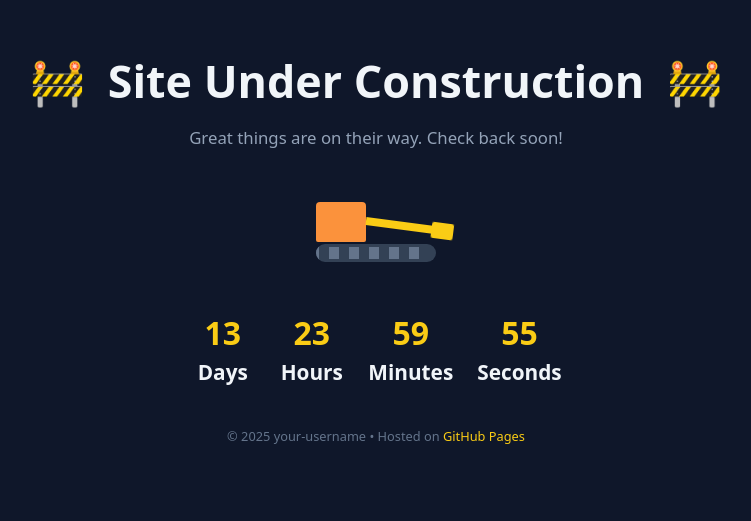
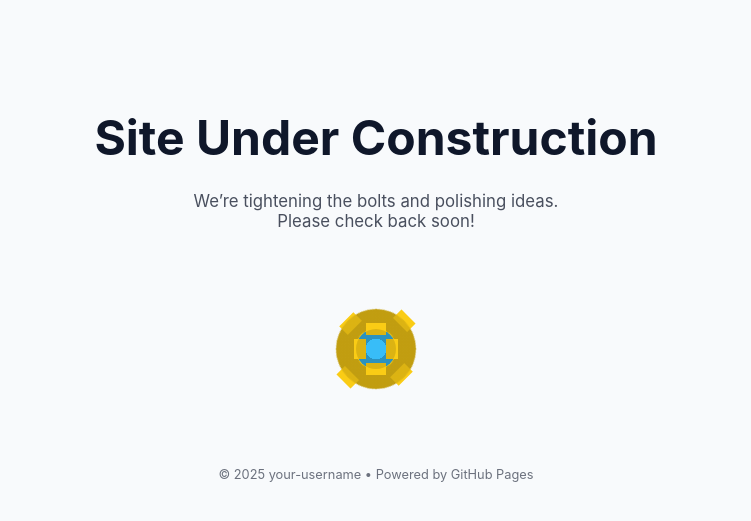
Before and after one commit to issabaddour/issabaddour.github.io, a plain HTML site: page index.html in a window 1280 px wide. Shown: the part 153-674 px from the top of the page, without its empty margins (264-1015 px from the left). Drawn offline with Linux system fonts and the light colour scheme.

Commit message:
Update index.html

```diff
--- a/index.html
+++ b/index.html
@@ -3,77 +3,83 @@
 <head>
 <meta charset="UTF-8">
 <meta name="viewport" content="width=device-width, initial-scale=1">
-<title>Site Under Construction</title>
+<title>Coming Soon</title>
 
 <style>
-/* ---------- CSS RESET ---------- */
-*,*:before,*:after{box-sizing:border-box;margin:0;padding:0;font:inherit}
-body{font-family:system-ui,-apple-system,"Segoe UI",Roboto,sans-serif;
-     display:flex;flex-direction:column;align-items:center;justify-content:center;
-     min-height:100vh;background:#0f172a;color:#f1f5f9;text-align:center;
-     line-height:1.45;padding:2rem}
-/* ---------- COLORS ---------- */
+/* ---- THEME ---- */
 :root{
-  --yellow:#facc15; --orange:#fb923c; --dark:#0f172a; --stone:#334155;
+  --bg:#0f172a;          /* slate-900 */
+  --fg:#e2e8f0;          /* slate-200 */
+  --accent:#38bdf8;      /* sky-400 */
+  --gear:#facc15;        /* amber-400 */
+  font-family: "Inter",system-ui,sans-serif;
 }
-/* ---------- HEADLINE ---------- */
-h1{font-size:clamp(1.9rem,4vw,2.8rem);font-weight:700;margin-bottom:.75rem}
-p.lead{color:#94a3b8;font-size:1.05rem;margin-bottom:2rem}
-/* ---------- ANIMATED EXCAVATOR ---------- */
-.excavator{position:relative;width:120px;height:80px;margin-bottom:3rem}
-.cab{width:50px;height:40px;background:var(--orange);border-radius:4px 4px 2px 2px;position:absolute;left:0;top:20px}
-.arm{width:70px;height:8px;background:var(--yellow);position:absolute;left:50px;top:35px;transform-origin:left center;animation:swing 4s infinite ease-in-out}
-@keyframes swing{0%,100%{transform:rotate(-10deg)}50%{transform:rotate(25deg)}}
-.bucket{width:22px;height:16px;background:var(--yellow);position:absolute;right:-18px;top:-4px;border-radius:2px}
-.track{width:120px;height:18px;background:var(--stone);border-radius:9px;position:absolute;bottom:0;left:0;overflow:hidden}
-.track:before{content:"";position:absolute;inset:3px;background:repeating-linear-gradient(90deg,#64748b 0 10px,transparent 10px 20px);animation:scroll 2s linear infinite}
-@keyframes scroll{from{transform:translateX(0)}to{transform:translateX(-20px)}}
-/* ---------- COUNTDOWN ---------- */
-.countdown{display:flex;gap:1.5rem;font-weight:600;font-size:1.3rem;margin-bottom:2.5rem}
-.countdown div{display:flex;flex-direction:column;min-width:65px}
-.countdown span.num{font-size:2rem;color:var(--yellow)}
-/* ---------- FOOTER ---------- */
-footer{font-size:.8rem;color:#64748b}
-a{color:var(--yellow);text-decoration:none}
-a:hover{text-decoration:underline}
+@media (prefers-color-scheme: light){
+  :root{ --bg:#f8fafc; --fg:#0f172a; }
+}
+
+/* ---- LAYOUT ---- */
+body{
+  margin:0; display:flex; flex-direction:column;
+  align-items:center; justify-content:center; min-height:100vh;
+  background:var(--bg); color:var(--fg); text-align:center; padding:2rem;
+}
+h1{font-size:clamp(2rem,6vw,3rem); margin-bottom:0.5rem;}
+p.lead{opacity:0.75; font-size:1.05rem; margin-bottom:3rem;}
+
+/* ---- GEAR ANIMATION ---- */
+.gearbox{
+  position:relative; width:140px; height:140px;
+  display:inline-flex; align-items:center; justify-content:center;
+}
+.gear{
+  --size:80px;
+  width:var(--size); height:var(--size);
+  border-radius:50%; background:var(--gear);
+  position:relative; animation:spin 8s linear infinite;
+}
+.gear:before, .gear:after{
+  content:""; position:absolute; inset:0;
+  border-radius:inherit; background:radial-gradient(circle at center,transparent 36%,rgba(0,0,0,0.12) 37%);
+}
+/* teeth */
+.gear div{
+  position:absolute; width:20px; height:12px; background:var(--gear);
+}
+.gear div:nth-child(1){top:-6px; left:50%; transform:translateX(-50%);}
+.gear div:nth-child(2){right:-6px; top:50%; transform:translateY(-50%) rotate(90deg);}
+.gear div:nth-child(3){bottom:-6px; left:50%; transform:translateX(-50%) rotate(180deg);}
+.gear div:nth-child(4){left:-6px; top:50%; transform:translateY(-50%) rotate(90deg);}
+/* subtle inner gear */
+.gear.small{
+  --size:40px; background:var(--accent); position:absolute;
+  animation:spinReverse 5s linear infinite;
+}
+/* keyframes */
+@keyframes spin{ from{transform:rotate(0)} to{transform:rotate(360deg)} }
+@keyframes spinReverse{ from{transform:rotate(0)} to{transform:rotate(-360deg)} }
+
+/* ---- FOOTER ---- */
+footer{margin-top:3rem; font-size:0.8rem; opacity:0.6;}
+a{color:var(--accent); text-decoration:none;}
+a:hover{text-decoration:underline;}
 </style>
 </head>
 <body>
 
-<h1>🚧 Site Under Construction 🚧</h1>
-<p class="lead">Great things are on their way. Check back soon!</p>
+<h1>Site Under Construction</h1>
+<p class="lead">We’re tightening the bolts and polishing ideas.<br>Please check back soon!</p>
 
-<div class="excavator" aria-hidden="true">
-  <div class="cab"></div>
-  <div class="arm"><div class="bucket"></div></div>
-  <div class="track"></div>
+<div class="gearbox" aria-hidden="true">
+  <div class="gear">
+    <div></div><div></div><div></div><div></div>
+  </div>
+  <div class="gear small">
+    <div></div><div></div><div></div><div></div>
+  </div>
 </div>
 
-<div class="countdown" id="cd">
-  <div><span class="num" id="d">0</span>Days</div>
-  <div><span class="num" id="h">0</span>Hours</div>
-  <div><span class="num" id="m">0</span>Minutes</div>
-  <div><span class="num" id="s">0</span>Seconds</div>
-</div>
-
-<footer>© 2025 your-username • Hosted on <a href="https://pages.github.com/">GitHub Pages</a></footer>
-
-<script>
-/* ---------- COUNTDOWN TIMER (set launchDate below) ---------- */
-const launchDate = new Date().getTime() + 1000*60*60*24*14; // 14 days from now
-const els = {d:document.getElementById('d'),h:document.getElementById('h'),
-             m:document.getElementById('m'),s:document.getElementById('s')};
-function tick(){
-  const now = Date.now(), diff = Math.max(0, launchDate - now);
-  const d = Math.floor(diff/864e5),
-        h = Math.floor(diff/36e5)%24,
-        m = Math.floor(diff/6e4)%60,
-        s = Math.floor(diff/1e3)%60;
-  els.d.textContent=d; els.h.textContent=h; els.m.textContent=m; els.s.textContent=s;
-  if(diff>0) setTimeout(tick,1000);
-}
-tick();
-</script>
+<footer>© 2025 your-username • Powered by GitHub Pages</footer>
 
 </body>
 </html>
```
